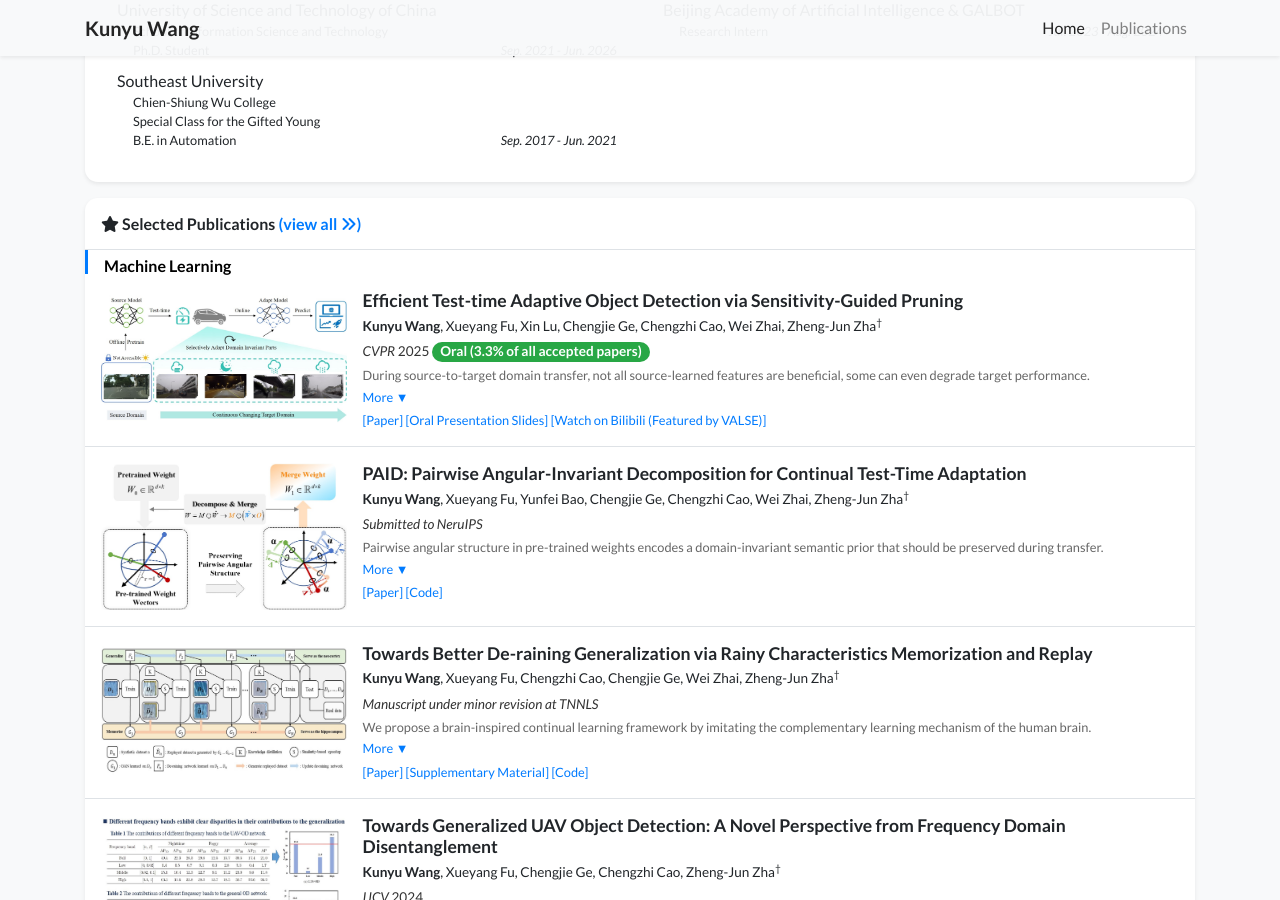
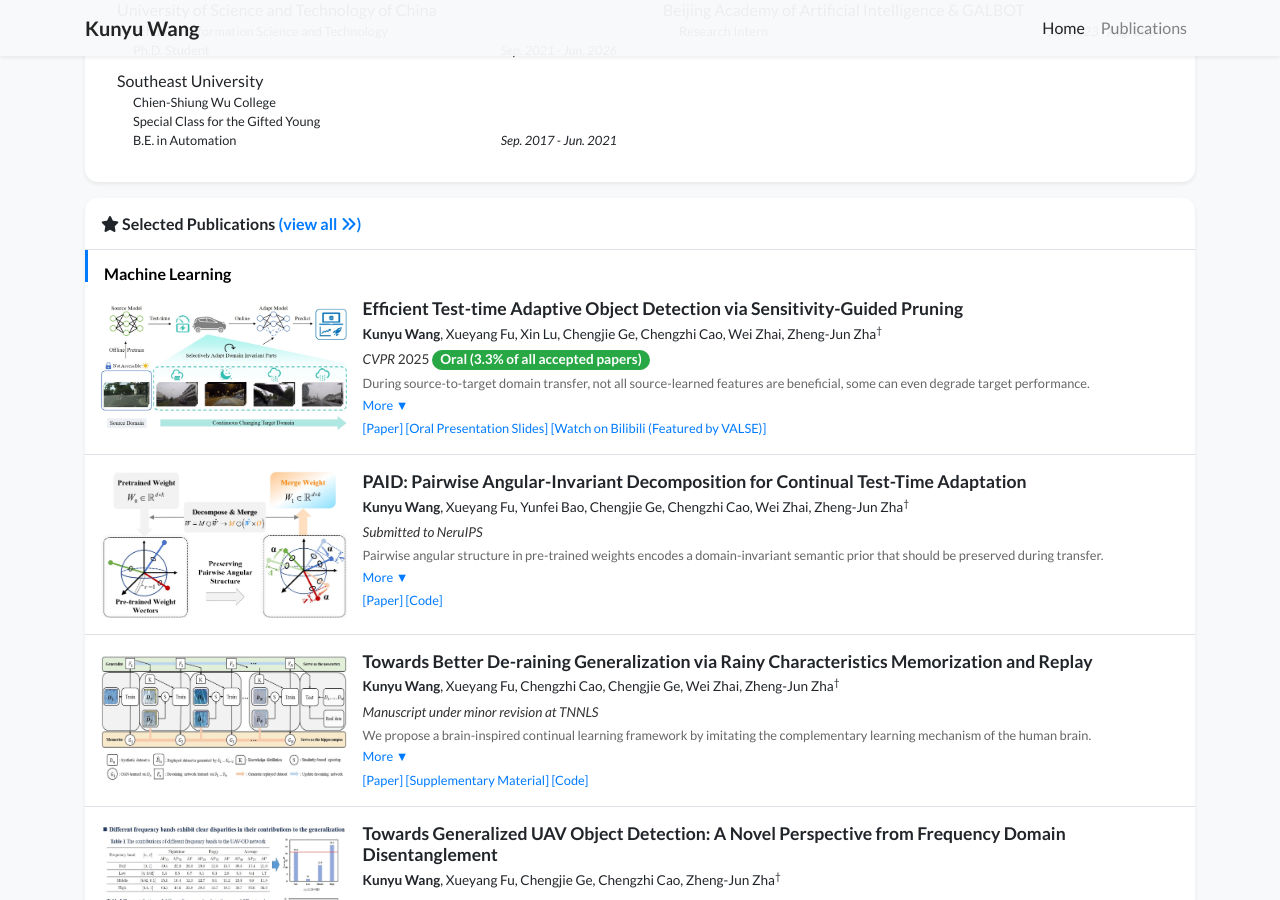
Before and after one commit to wangkunyu241/wangkunyu241.github.io, a Jekyll site: the page built from index.html, in a window 1280 px wide and 900 px high, scrolled down 902 px. Built offline with Jekyll 4.4.1, drawn with Linux system fonts in a browser that asks for light colours; nearby versions of some CDN libraries; a style sheet for code colours, icons or effects is not loaded.

Commit message:
Update publication_card.html

```diff
--- a/_includes/widgets/publication_card.html
+++ b/_includes/widgets/publication_card.html
@@ -11,21 +11,21 @@
   </h6>
 
   {% if ml.size > 0 %}
-    <h6 class="subsection-title px-3 pt-2">Machine Learning</h6>
+    <h6 class="subsection-title px-3 pt-3">Machine Learning</h6>
     {% for item in ml %}
       {% include widgets/publication_item.html item=item first=false last=false %}
     {% endfor %}
   {% endif %}
 
   {% if eai.size > 0 %}
-    <h6 class="subsection-title px-3 pt-2">Embodied AI</h6>
+    <h6 class="subsection-title px-3 pt-3">Embodied AI</h6>
     {% for item in eai %}
       {% include widgets/publication_item.html item=item first=false last=false %}
     {% endfor %}
   {% endif %}
 
   {% if sai.size > 0 %}
-    <h6 class="subsection-title px-3 pt-2">Spatial AI</h6>
+    <h6 class="subsection-title px-3 pt-3">Spatial AI</h6>
     {% for item in sai %}
       {% include widgets/publication_item.html item=item first=false last=false %}
     {% endfor %}
```
